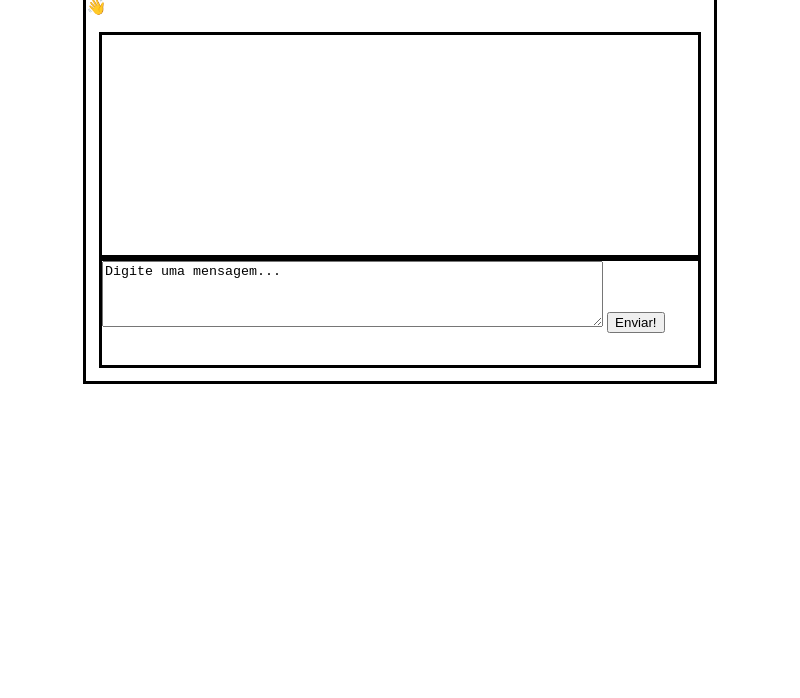
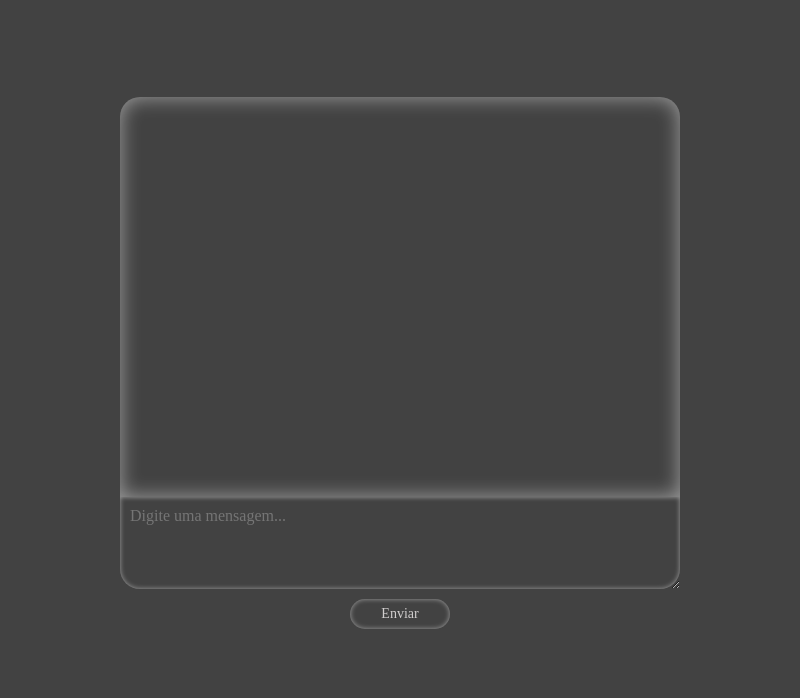
Before and after one commit to raulpy271/chat-p2p, an Electron app: page assets/index.html in a window 800 px wide. Shown: the part 102-800 px from the top of the page. Drawn offline with Linux system fonts and the light colour scheme; no server answers.

Commit message:
estilos iniciais

```diff
--- a/assets/index.html
+++ b/assets/index.html
@@ -12,27 +12,26 @@
       content="default-src 'self'; script-src 'self'"
     />
 
-    <link rel="stylesheet" href="styles.css">
-    <title>Hello from Electron renderer!</title>
+    <link rel="stylesheet" href="styles.css" />
+    <title>Chatp2p</title>
   </head>
   <body>
-    <div>
-      <h1>Hello from Electron renderer!</h1>
-      <div class="window chat">
-        <p id="user-profile">👋</p>
-        <div class="window msgs">
-        </div>
-        <div class="window input">
-          <form>
-            <textarea name="text-msg" rows="4" cols="60">Digite uma mensagem...</textarea>
-            <button id="send-btn" type="button">Enviar!</button>
-          </form>
-        </div>
+    <div class="title">Bem vindo ao ChatP2P</div>
+    <div class="window chat window-chat">
+      <div class="user-profile">
+        <p id="user-profile" class="user-name"></p>
       </div>
-      <br>
-      <div id="addrs">
+      <div class="window msgs window-msgs">
+
       </div>
-    </div>
+        <form>
+          <textarea name="text-msg" rows="4" cols="60" placeholder="Digite uma mensagem..."></textarea
+          >
+          <button id="send-btn" type="button">Enviar</button>
+        </form>
+      </div>
+    <br />
+    <div id="addrs" class="addrs"></div>
   </body>
   <script src="./renderer.js"></script>
 </html>
--- a/assets/renderer.js
+++ b/assets/renderer.js
@@ -1,6 +1,8 @@
 
 const sendBtn = document.getElementById('send-btn')
 const textArea = document.getElementsByTagName('textarea')[0]
+const regexName = /^(.*?):/;
+const regexMsg = /: (.*)/;
 
 const renderer = async () => {
   const name = await chat.name()
@@ -19,8 +21,12 @@ sendBtn.addEventListener('click', async () => {
 })
 
 chat.onMsgReceived((msg) => {
+  const matchUser = msg.match(regexName);
+  const matchMsg = msg.match(regexMsg);
+  const userName = matchUser[1]
+  const message = matchMsg[1]
   const msgWindow = document.getElementsByClassName('msgs')[0]
-  msgWindow.innerHTML += `<p class="msg">${msg}</p>`
+  msgWindow.innerHTML += `<div class="received-msg"> <p class="msg-user">${userName}: </p> <p class="msg">${message}</p> </div>`
   console.log(`mensagem recebida: ${msg}`)
 })
 
--- a/assets/styles.css
+++ b/assets/styles.css
@@ -1,27 +1,146 @@
-h1 {
-  color: red
+* {
+  margin: 0;
+  padding: 0;
+  box-sizing: border-box;
+  font-family: 'sans serif';
+
 }
 
-div.window {
-  display: block;
-  border-style: solid;
-  border-width: 3px;
+body{
+  background-color: rgb(66, 66, 66);
+  width: 100vw;
+  height: 100vh;
+  display: flex;
+  flex-direction: column;
+  align-items: center;
+  justify-content: center;
 }
 
-div.chat {
-  width: 80%;
-  height: 400px;
-  margin: auto;
+
+div.title{
+  font-size: 32px;
+  font-weight: bold;
+  color: #d1cece;
+  display: flex;
+  justify-content: center;
+  margin-top: 50px;
 }
 
-div.msgs {
-  width: 95%;
-  height: 55%;
-  margin: auto;
+div.user-profile{
+  display: flex;
+  width: 100%;
+  justify-content: center;
+  align-items: center;
+  padding: 30px;
 }
 
-div.input {
-  width: 95%;
-  height: 26%;
-  margin: auto;
+p.user-name{
+  font-size: 16px;
+  color: #d1cece;
 }
+
+div.window-chat{
+  display: flex;
+  flex-direction: column;
+  justify-content: center;
+  align-items: center;
+  width: 100%;
+  height: 100%;
+}
+
+div.window-msgs {
+  border-radius: 20px 20px 0 0;
+  height: 50vh;
+  width: 70%;
+  box-shadow: inset 0 0 20px rgba(255, 255, 255, 0.5);
+  padding: 20px;
+  overflow-y: auto;
+  overflow-x: hidden;
+}
+
+
+div.received-msg {
+  color: #c4c4c4;
+  font-size: 16px;
+  margin-bottom: 10px;
+  border: 1px solid #d1cece46;
+  width: auto;
+  height: auto;
+  max-width: 100%;
+  padding: 5px 10px;
+  border-radius: 20px;
+  overflow-wrap: break-word;
+  word-break: break-all;
+  white-space: normal;
+}
+div.window-msgs::-webkit-scrollbar {
+  width: 8px;
+}
+
+div.window-msgs::-webkit-scrollbar-track {
+  background: transparent;
+}
+
+div.window-msgs::-webkit-scrollbar-thumb {
+  background: rgba(255, 255, 255, 0.5);
+  border-radius: 10px;
+}
+
+div.window-msgs::-webkit-scrollbar-thumb:hover {
+  background: rgba(255, 255, 255, 0.8);
+}
+
+div.window-msgs {
+  scrollbar-width: thin;
+  scrollbar-color: rgba(255, 255, 255, 0.5) transparent;
+}
+
+
+
+p.msg-user{
+  padding-right: 10px;
+  color: #d1cece;
+  font-weight: bold;
+}
+
+form{
+  display: flex;
+  flex-direction: column;
+  align-items: center;
+  width: 100%;
+
+}
+
+textarea{
+  width: 70%;
+  max-width: 70%;
+  margin: 0;
+  padding: 0;
+  border-radius: 0 0 20px 20px;
+  padding: 10px;
+  background-color: transparent;
+  box-shadow: inset 0 0 5px rgba(255, 255, 255, 0.5);
+  color: #d1cece;
+  border: none;
+  outline: none;
+  font-size: 16px;
+
+}
+
+
+button{
+  width: 100px;
+  height: 30px;
+  margin-top: 10px;
+  border-radius: 20px;
+  background-color: transparent;
+  box-shadow: inset 0 0 5px rgba(255, 255, 255, 0.5);
+  color: #d1cece;
+  border: none;
+  cursor: pointer;
+  font-size: 14px;
+}
+
+div.addrs{
+  font-size: 14px;
+}
--- a/package.json
+++ b/package.json
@@ -29,11 +29,13 @@
     "@libp2p/identify": "^3.0.1",
     "@libp2p/pubsub-peer-discovery": "^11.0.0",
     "@libp2p/tcp": "^10.0.0",
+    "electronmon": "^2.0.3",
     "libp2p": "^2.0.0",
+    "nodemon": "^3.1.7",
     "uint8arrays": "^5.1.0"
   },
   "devDependencies": {
-    "electron": "^33.0.0",
+    "electron": "^33.0.1",
     "test-ipfs-example": "^1.1.0"
   },
   "private": true
```
Also changed, not shown: 1 other file.
